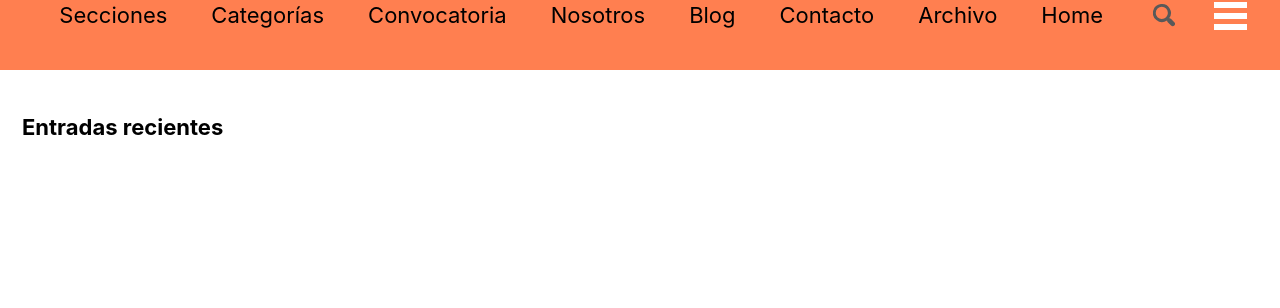
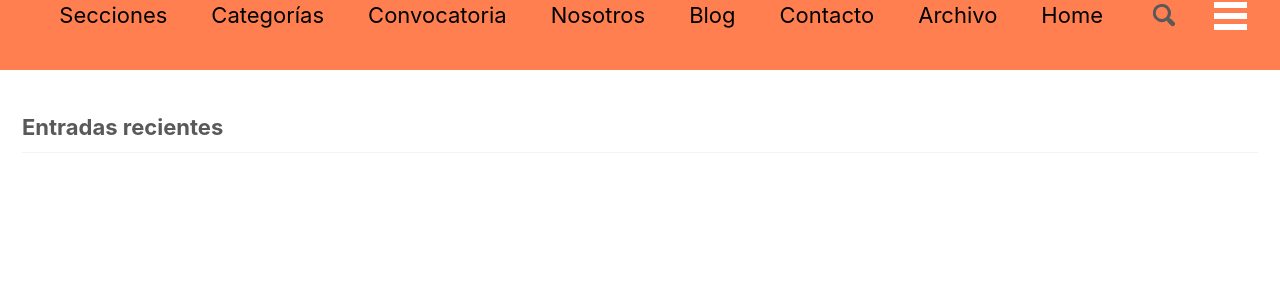
Before and after one commit to sangucherevista/sangucherevista.github.io, a Jekyll site: the page built from index.md, in a window 1280 px wide. Shown: the part 233-541 px from the top of the page. Built offline with Jekyll 4.4.1, drawn with Linux system fonts in a browser that asks for light colours; nearby versions of some CDN libraries; the list of posts is cut into pages by our own code.

Commit message:
Updated '_sass/minimal-mistakes/_archive.scss' via CloudCannon

```diff
--- a/_sass/minimal-mistakes/_archive.scss
+++ b/_sass/minimal-mistakes/_archive.scss
@@ -18,7 +18,11 @@
 }
 
 .archive__subtitle {
-
+  margin: 1.414em 0 0;
+  padding-bottom: 0.5em;
+  font-size: $type-size-5;
+  color: $muted-text-color;
+  border-bottom: 1px solid $border-color;
 
   + .list__item .archive__item-title {
     margin-top: 0.5em;
```
